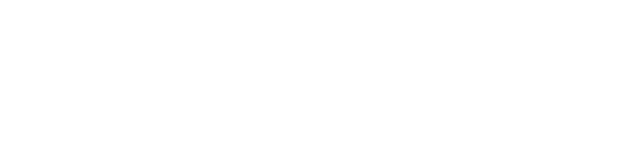
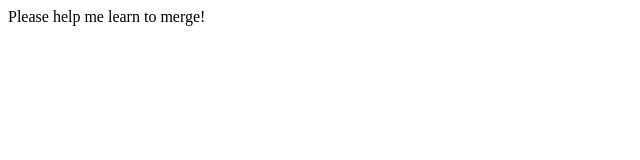
Before and after one commit to Gavinpiy/branching, a plain HTML site: page index.html in a window 1280 px wide. Shown: the whole page, without its empty margins (0-640 px from the left). Drawn offline with Linux system fonts and the light colour scheme.

Commit message:
html body

```diff
--- a/index.html
+++ b/index.html
@@ -6,6 +6,6 @@
     <title>Andy's page</title>
 </head>
 <body>
-
+    Please help me learn to merge!
 </body>
 </html>
```
